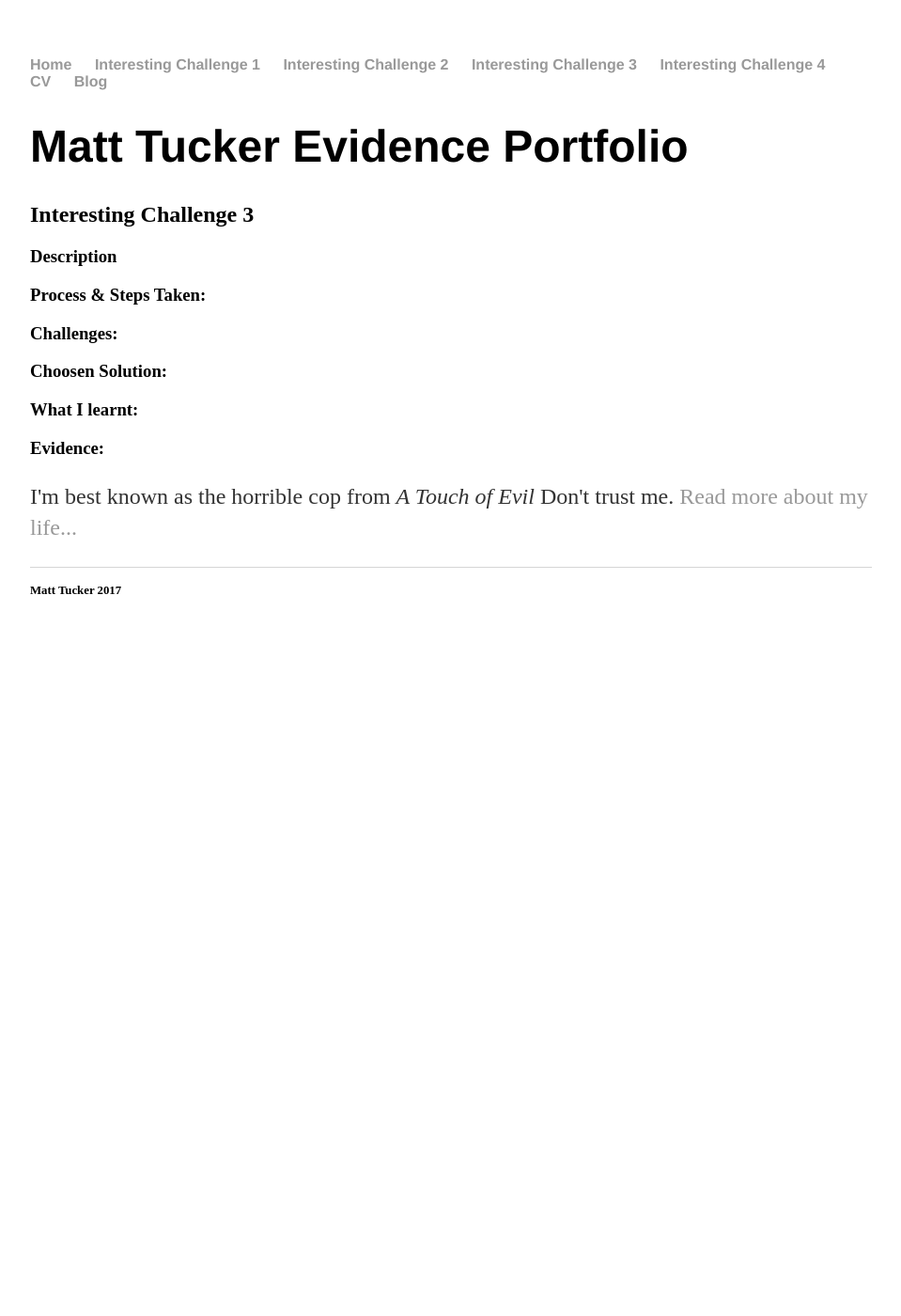
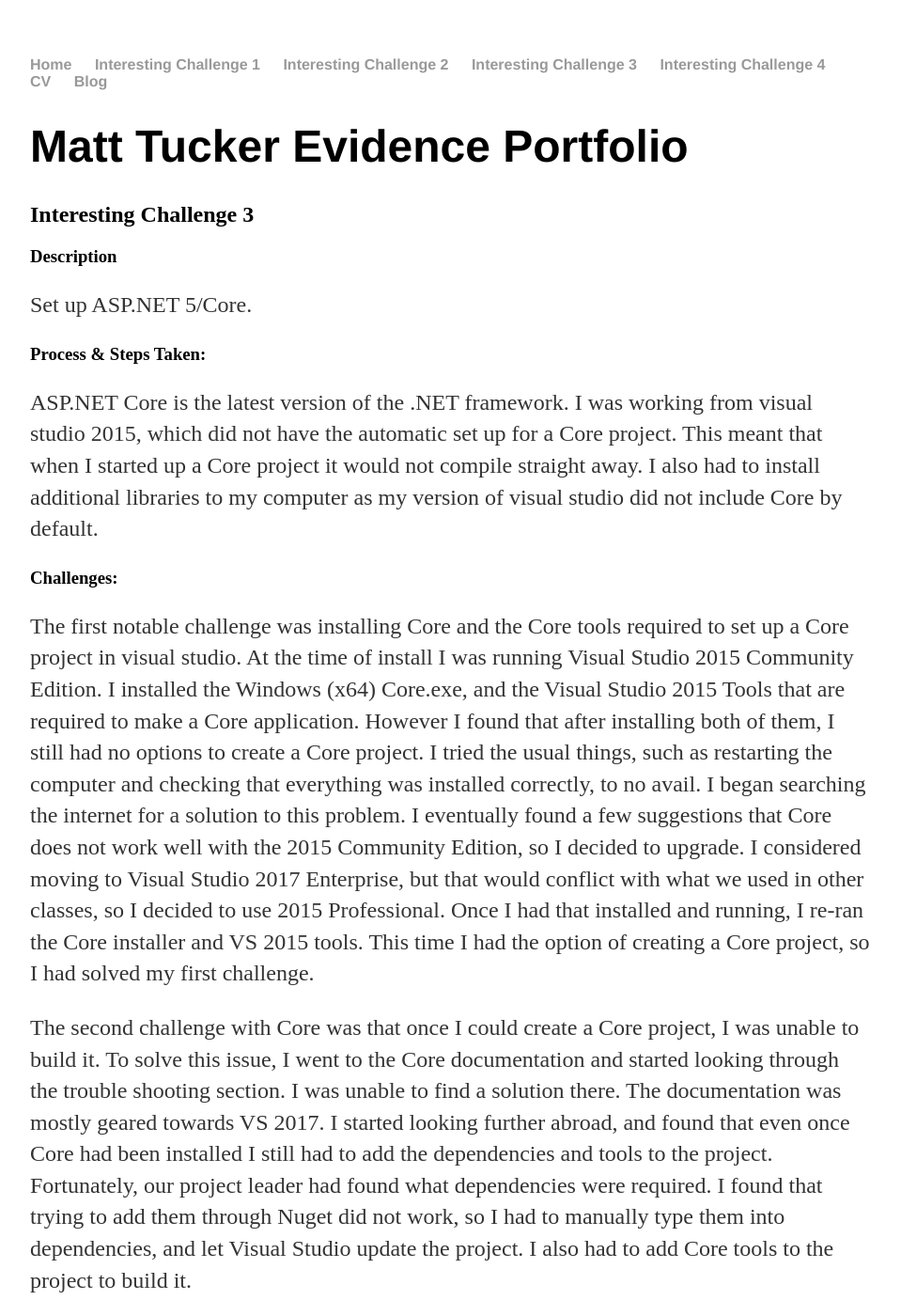
Before and after one commit to Lazac88/tuckmn1.github.io, a Jekyll site: the page built from challenge3.html, in a window 1280 px wide and 1400 px high. Shown: the whole window at 94% size, without its empty margins (160-1119 px from the left). Built offline with Jekyll 4.4.1, drawn with Linux system fonts in a browser that asks for light colours; some of the changed text lies outside the part shown.

Commit message:
Create challenge3.html

```diff
--- a/challenge3.html
+++ b/challenge3.html
@@ -6,10 +6,61 @@ title: Matt Tucker Portfolio
 	<h1>Matt Tucker Evidence Portfolio</h1>
   <h2>Interesting Challenge 3</h2>
   <h3>Description</h3>
+	<p>
+		Set up ASP.NET 5/Core.
+	</p>
   <h3>Process & Steps Taken:</h3>
+	<p>
+		ASP.NET Core is the latest version of the .NET framework.
+		I was working from visual studio 2015, which did not have the automatic set up for a Core project.
+		This meant that when I started up a Core project it would not compile straight away.
+		I also had to install additional libraries to my computer as my version of visual studio did not include Core by default.
+	</p>
   <h3>Challenges:</h3>
+	<p>
+		The first notable challenge was installing Core and the Core tools required to set up a Core project in visual studio.
+		At the time of install I was running Visual Studio 2015 Community Edition.
+		I installed the Windows (x64) Core.exe, and the Visual Studio 2015 Tools that are required to make a Core application.
+		However I found that after installing both of them, I still had no options to create a Core project.
+		I tried the usual things, such as restarting the computer and checking that everything was installed correctly, to no avail.
+		I began searching the internet for a solution to this problem.
+		I eventually found a few suggestions that Core does not work well with the 2015 Community Edition, so I decided to upgrade.
+		I considered moving to Visual Studio 2017 Enterprise, but that would conflict with what we used in other classes, so I decided to use 2015 Professional.
+		Once I had that installed and running, I re-ran the Core installer and VS 2015 tools.
+		This time I had the option of creating a Core project, so I had solved my first challenge.
+	</p>
+	<p>
+		The second challenge with Core was that once I could create a Core project, I was unable to build it.
+		To solve this issue, I went to the Core documentation and started looking through the trouble shooting section.
+		I was unable to find a solution there.
+		The documentation was mostly geared towards VS 2017. I started looking further abroad, and found that even once Core had been installed I still had to add the dependencies and tools to the project.
+		Fortunately, our project leader had found what dependencies were required.
+		I found that trying to add them through Nuget did not work, so I had to manually type them into dependencies, and let Visual Studio update the project.
+		I also had to add Core tools to the project to build it.
+	</p>
+	<img scr="CoreDependencies.png" />
   <h3>Choosen Solution:</h3>
+	<p>
+		Upgrade version of Visual Studio to run Core.
+		Install Core.exe and Visual Studio Tools.
+		Add dependencies and tools manually.
+	</p>
   <h3>What I learnt:</h3>
+	<p>
+		I learnt a lot about Nuget and dependencies.
+		I now know how to add a library via Nuget, choose a version, and update if necessary.
+		I can manually add dependencies for a Core app using the project.json file.
+		This means if the app is opened on another machine, it will automatically add those dependencies.
+	</p>
+	<p>
+		I have also learnt the newer isn’t always better, especially straight after release.
+		Visual Studio 2015 was unable to set Core up automatically, which meant a lot of manual work was required  This is not a problem in Visual Studio 2017.
+	</p>
   <h3>Evidence:</h3>
-	<p>I'm best known as the horrible cop from <em>A Touch of Evil</em> Don't trust me. <a href="/about">Read more about my life...</a></p>
+	<p>
+		Website to download Core installer and VS 2015 Tools: https://www.microsoft.com/net/download/core
+	</p>
+	<p>
+		My Core_API app in the master branch of the repo.
+	</p>
 </div>
```
